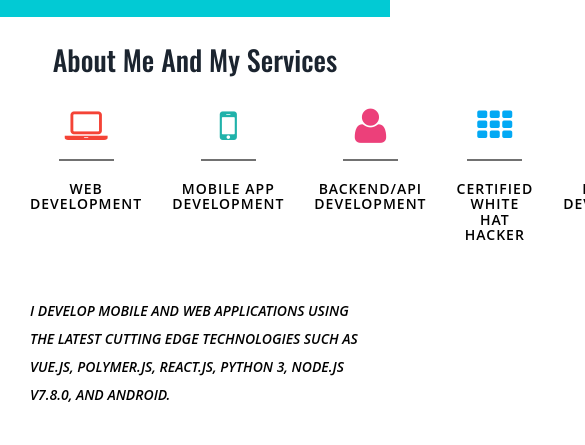
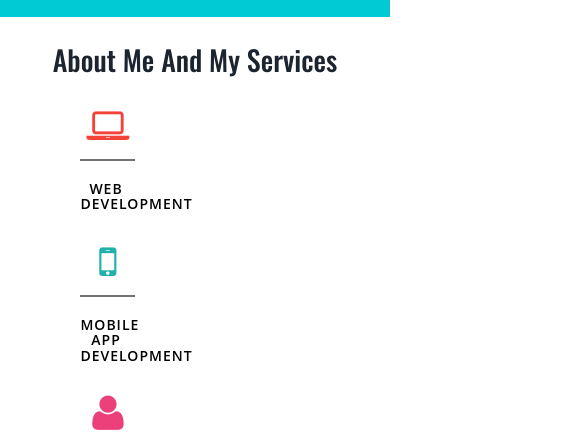
Before and after one commit to mikekaranja/mikekaranja.github.io, a plain HTML site: page index.html in a window 390 px wide. Shown: the part 652-1097 px from the top of the page, 585 px wide, since content can reach past the window. Drawn offline with nearby package versions, Linux system fonts and the light colour scheme; a web font is replaced by a local one.

Commit message:
Update style.css
mobile friendly

```diff
--- a/css/style.css
+++ b/css/style.css
@@ -2186,7 +2186,7 @@ span.circles-text {
 	}
 	.about-grids-top {
 		margin: 30px 0 0px;
-		display: inline-flex;
+		display: inline-grid;
 	}
 }
 
```
